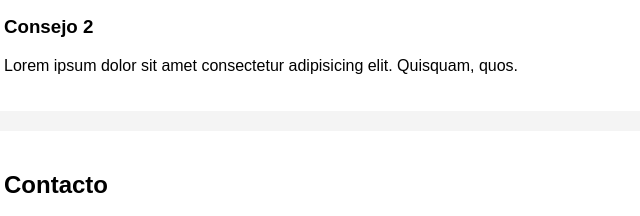
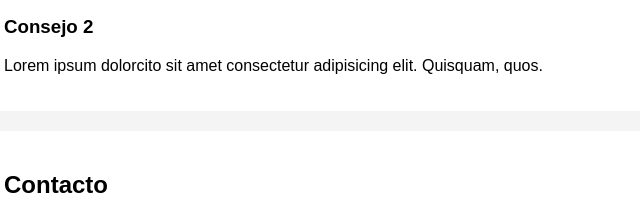
Before and after one commit to AndresFJG/TechSolutionsAMN.github.io, a plain HTML site: page index.html in a window 1280 px wide. Shown: the part 3758-3974 px from the top of the page, 36-676 px from the left. Drawn offline with Linux system fonts and the light colour scheme.

Commit message:
Agregando nuevas automatizaciones

```diff
--- a/index.html
+++ b/index.html
@@ -199,7 +199,7 @@
             <div class="consejo">
                 <h3>Consejo 2</h3>
                 <p>
-                    Lorem ipsum dolor sit amet consectetur adipisicing elit. Quisquam, quos.
+                    Lorem ipsum dolorcito sit amet consectetur adipisicing elit. Quisquam, quos.
                 </p>
             </div>
         </div>
```
Also changed, not shown: .github/workflows/deploy.yml (added), .github/workflows/htmlhint.yml (added), .github/workflows/prettier.yml (added), 2 other files.
